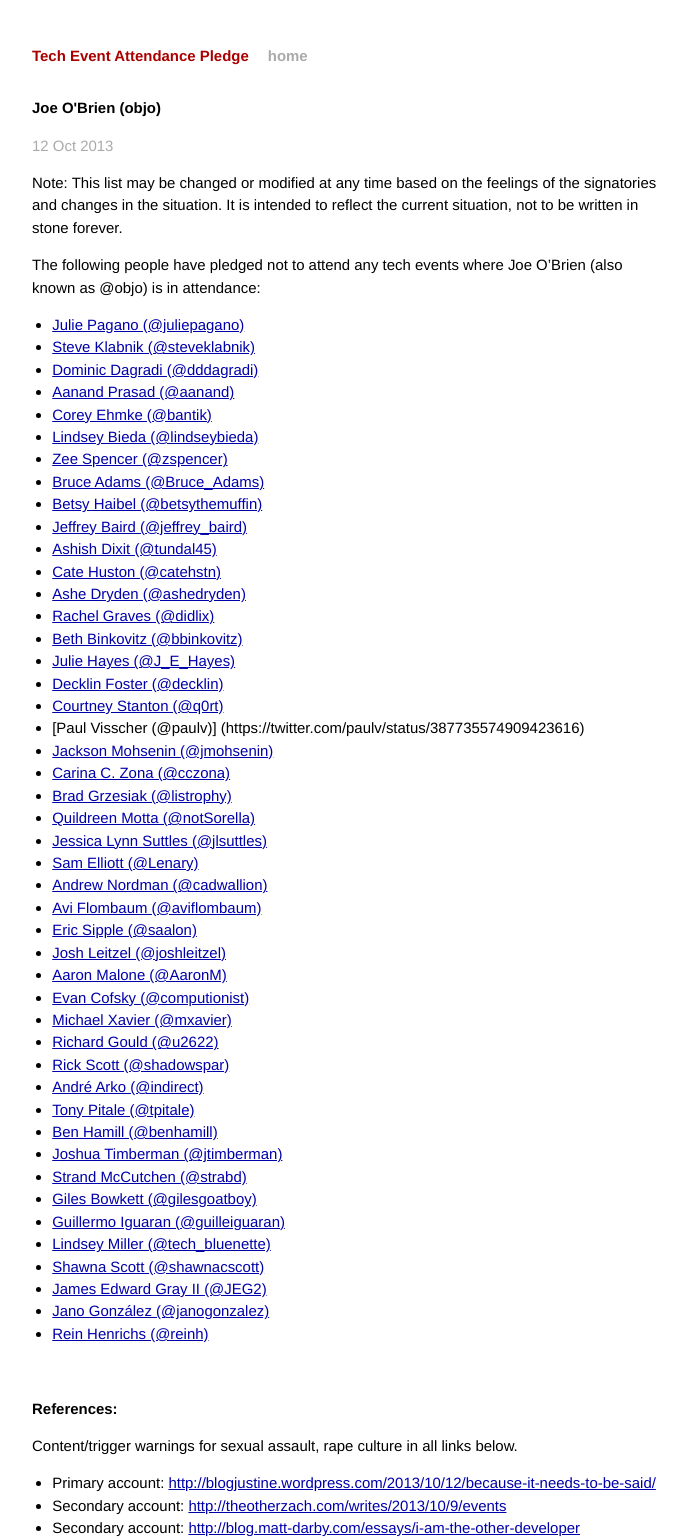
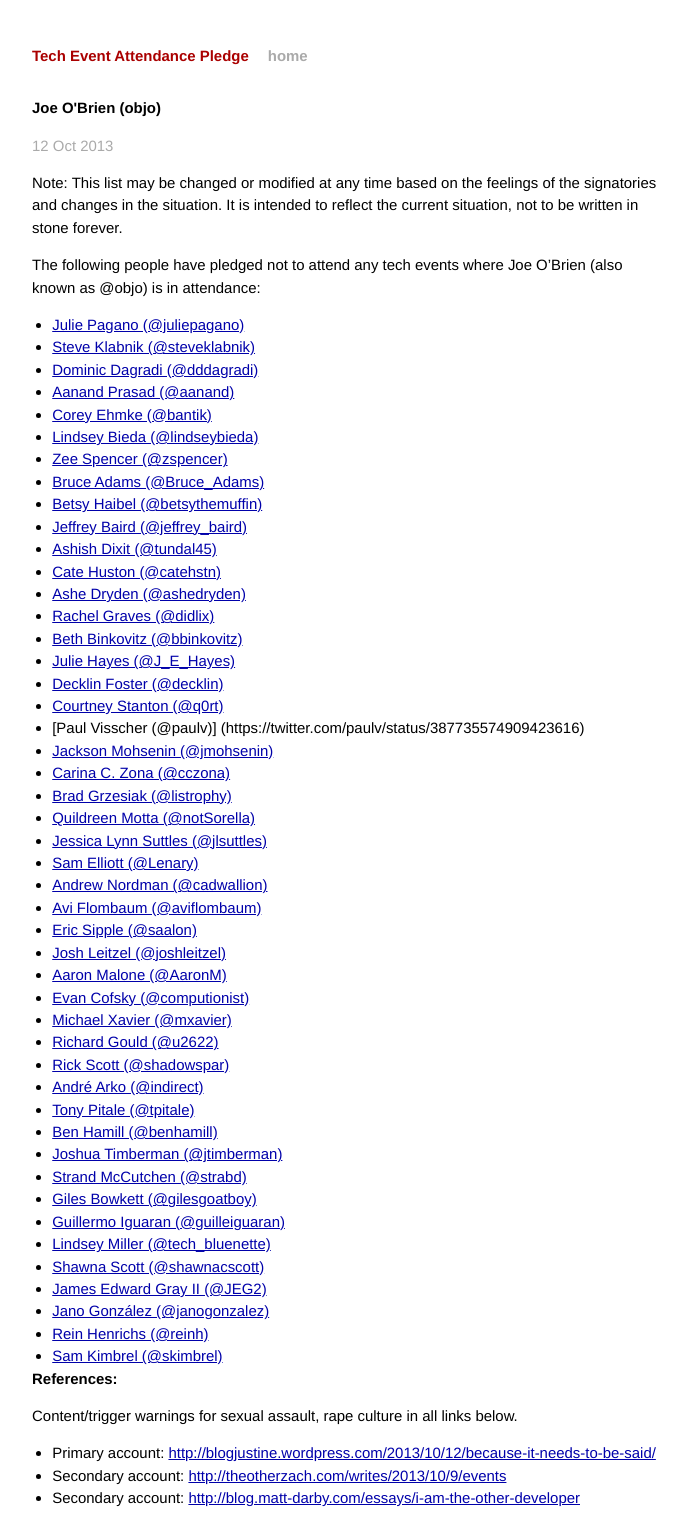
Before and after one commit to techtektek/tech-event-attendance-pledge.github.io, a Jekyll site: the page built from _posts/2013-10-12-objo.markdown, in a window 1280 px wide. Shown: the whole page, without its empty margins (294-981 px from the left). Built offline with Jekyll 4.4.1, drawn with Linux system fonts in a browser that asks for light colours; Markdown is read by kramdown in place of the engine named in the settings; after the commit the page ends 1510 px from its top, so only the background shows below that.

Commit message:
Add @skimbrel to @objo pledge.

```diff
--- a/_posts/2013-10-12-objo.markdown
+++ b/_posts/2013-10-12-objo.markdown
@@ -58,7 +58,7 @@ O'Brien (also known as @objo) is in attendance:
 * [James Edward Gray II (@JEG2)](https://twitter.com/JEG2/status/389396847543857153)
 * [Jano González (@janogonzalez)](https://github.com/janogonzalez/tech-event-attendance-pledge.github.io)
 * [Rein Henrichs (@reinh)](https://twitter.com/reinh/status/389469218132856832)
-
+* [Sam Kimbrel (@skimbrel)](https://twitter.com/skimbrel/status/389492536047177728)
 <br/>
 
 <h2>References:</h2>
```
